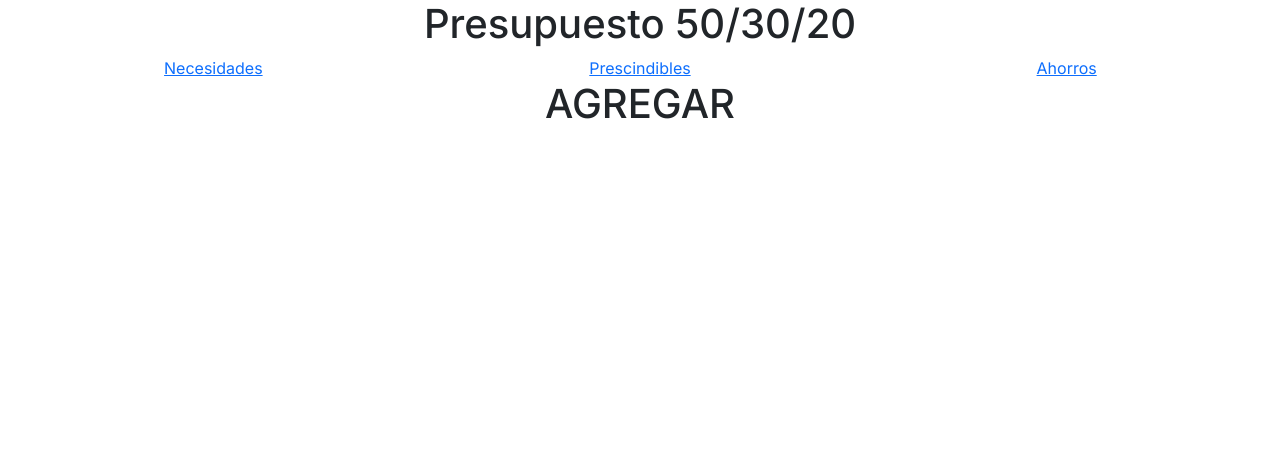
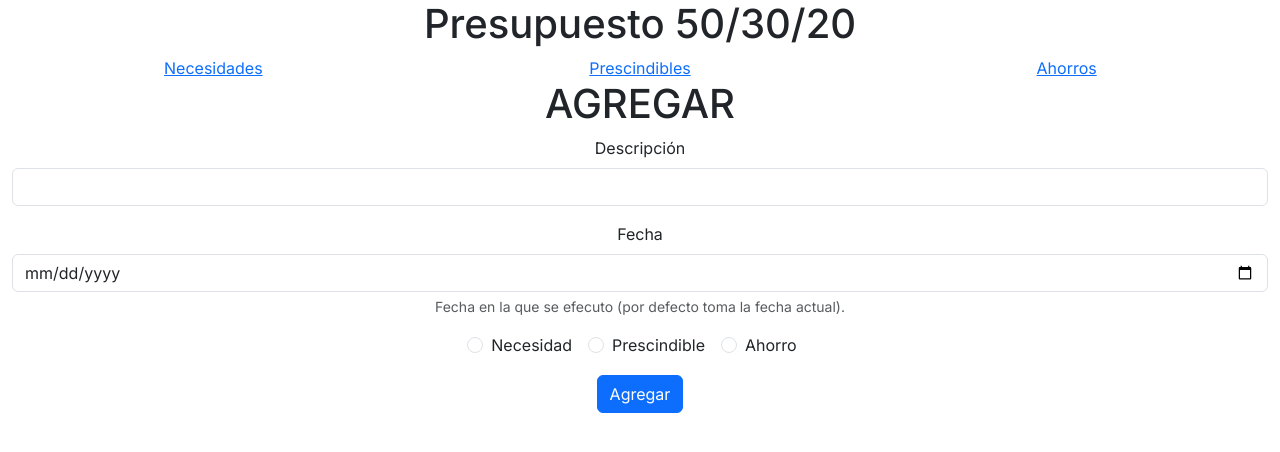
Before and after one commit to brandonruizmora/presupuesto503020, a Next.js app: page /agregar in a window 1280 px wide. Shown: the top 452 px of the page. Built offline with nearby package versions, Linux system fonts and the light colour scheme.

Commit message:
Added form to add savings,needs, or other

```diff
--- a/app/(general)/agregar/page.tsx
+++ b/app/(general)/agregar/page.tsx
@@ -8,6 +8,40 @@ export default function agregar() {
                 <div className="col-12">
                     <h1>AGREGAR</h1>
                 </div>
+                <div className="col-12">
+                    <form>
+                        <div className="mb-3">
+                            <label className="form-label">Descripción</label>
+                            <input type="text" className="form-control" id="description" />
+                        </div>
+                        <div className="mb-3">
+                            <label className="form-label">Fecha</label>
+                            <input type="date" className="form-control" id="date" aria-describedby="dateHelp" />
+                            <div id="dateHelp" className="form-text">Fecha en la que se efecuto (por defecto toma la fecha actual).</div>
+                        </div>
+                        <div className="mb-3">
+                            <div className="form-check form-check-inline">
+                                <input className="form-check-input" type="radio" name="flexRadioDefault" id="flexRadioDefault1" />
+                                <label className="form-check-label">
+                                    Necesidad
+                                </label>
+                            </div>
+                            <div className="form-check form-check-inline">
+                                <input className="form-check-input" type="radio" name="flexRadioDefault" id="flexRadioDefault2" />
+                                <label className="form-check-label">
+                                    Prescindible
+                                </label>
+                            </div>
+                            <div className="form-check form-check-inline">
+                                <input className="form-check-input" type="radio" name="flexRadioDefault" id="flexRadioDefault3" />
+                                <label className="form-check-label">
+                                    Ahorro
+                                </label>
+                            </div>
+                        </div>
+                        <button type="submit" className="btn btn-primary">Agregar</button>
+                    </form>
+                </div>
             </div>
         </div>
     )
--- a/app/page.tsx
+++ b/app/page.tsx
@@ -14,7 +14,7 @@ export default function Home() {
             <h3 className="card-body">Año 2024</h3>
           </Link>
         </div>
-        <div className="col-12">
+        <div className="col-12 mt-5">
           <h3>
             <p>El presupuesto 50/30/20 es un método simple y popular para administrar las finanzas personales,
               diseñado para ayudarte a gestionar tus ingresos de manera equilibrada y eficiente.
```
